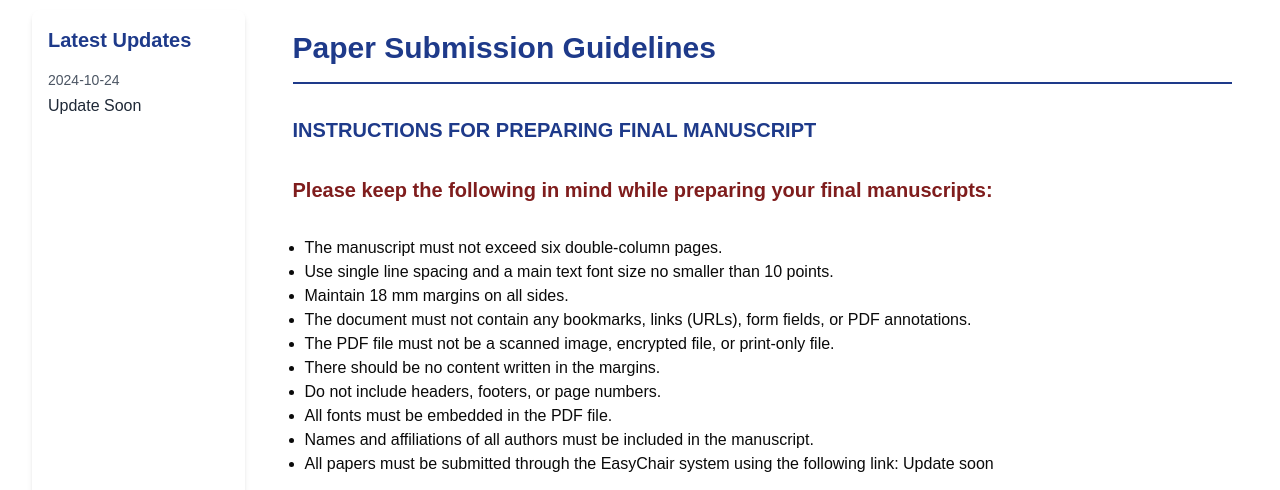
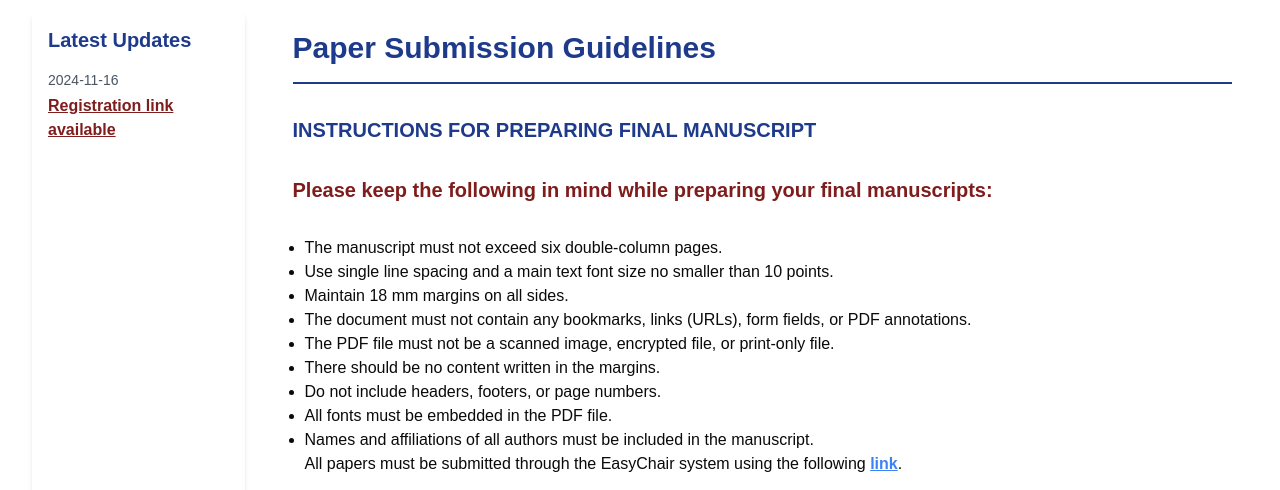
Before and after one commit to dev-mayanktiwari/confrence-repo, a Next.js app: page /guidelines in a window 1280 px wide. Shown: the part 310-800 px from the top of the page. Built offline with nearby package versions, Linux system fonts and the light colour scheme.

Commit message:
feat: Added registration link

```diff
--- a/app/(constants)/GuidelinesConstants.ts
+++ b/app/(constants)/GuidelinesConstants.ts
@@ -8,5 +8,4 @@ export const Guidelines1 = [
   "Do not include headers, footers, or page numbers.",
   "All fonts must be embedded in the PDF file.",
   "Names and affiliations of all authors must be included in the manuscript.",
-  "All papers must be submitted through the EasyChair system using the following link: Update soon",
 ];
--- a/app/(constants)/latestUpdatesProps.ts
+++ b/app/(constants)/latestUpdatesProps.ts
@@ -1,3 +1,5 @@
-const latestUpdates = [{ date: "2024-10-24", content: "Update Soon" }];
+const latestUpdates = [
+  { date: "2024-11-16", content: "Registration link available", link: "/registration" },
+];
 
 export default latestUpdates;
--- a/components/GuidelinesPageContent.tsx
+++ b/components/GuidelinesPageContent.tsx
@@ -31,6 +31,19 @@ export default function GuidelinesPage() {
                 </li>
               ))}
             </ul>
+            <ul>
+              All papers must be submitted through the EasyChair system using
+              the following{" "}
+              <a
+                href="https://easychair.org/cfp/1stN3C"
+                target="_blank"
+                className="font-bold underline text-blue-500"
+              >
+                {" "}
+                link
+              </a>
+              .
+            </ul>
           </p>
         </section>
         <section>
--- a/components/RegistrationPageContent.tsx
+++ b/components/RegistrationPageContent.tsx
@@ -73,10 +73,14 @@ export default function RegistrationPage() {
             Registration Link
           </h2>
           <p>
-            <BlinkingText
-              text="Available Soon"
-              className="text-lg text-red-900 underline font-bold"
-            />
+            <a
+              href="https://easychair.org/cfp/1stN3C"
+              target="_blank"
+              className="font-bold underline text-blue-500 text-xl"
+            >
+              {" "}
+              Click here{" "}
+            </a>
           </p>
         </section>
         {/* <section className="space-y-4">
--- a/components/UpdatePanel.tsx
+++ b/components/UpdatePanel.tsx
@@ -1,6 +1,9 @@
+import Link from "next/link";
+
 interface Update {
   date: string;
   content: string;
+  link?: string;
 }
 
 interface LatestUpdatesProps {
@@ -16,7 +19,15 @@ export default function LatestUpdates({ updates }: LatestUpdatesProps) {
           className="border-b border-gray-200 pb-2 last:border-b-0"
         >
           <p className="text-sm text-gray-600 mb-1">{update.date}</p>
-          <p className="text-gray-800">{update.content}</p>
+          <p className="text-gray-800">
+            {" "}
+            <Link
+              href={update.link!}
+              className="font-extrabold text-red-900 underline"
+            >
+              {update.content}
+            </Link>
+          </p>
         </div>
       ))}
     </div>
```
